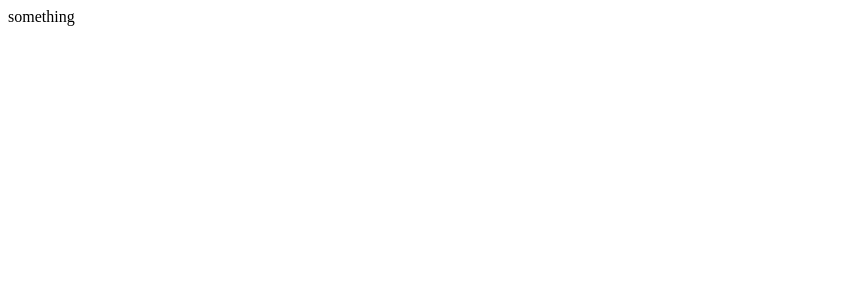
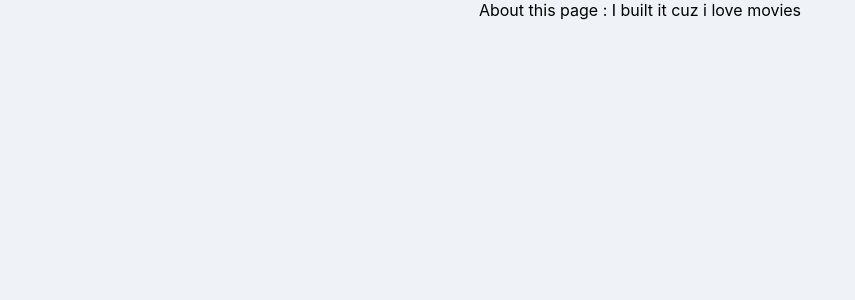
Before and after one commit to kingsubin/movie_app, a React (Create React App) app: page /#/about in a window 1280 px wide. Shown: the top 300 px of the page, without its empty margins (0-855 px from the left). Built offline with nearby package versions, Linux system fonts and the light colour scheme.

Commit message:
#6.1 Building the Router

```diff
--- a/src/App.js
+++ b/src/App.js
@@ -1,7 +1,16 @@
 import React from "react";
+import { HashRouter, Route } from "react-router-dom";
+import Home from "./routes/Home";
+import About from "./routes/About";
+
 
 function App() {
-  return <span>something</span>
+  return (
+  <HashRouter>
+    <Route path="/" exact={true} component={Home} />
+    <Route path="/about" component={About} />
+  </HashRouter>
+  );
 }
 
 export default App;
--- a/src/routes/About.js
+++ b/src/routes/About.js
@@ -0,0 +1,7 @@
+import React from "react";
+
+function About(props) {
+  return <span>About this page : I built it cuz i love movies</span>;
+}
+
+export default About;
--- a/src/routes/Home.js
+++ b/src/routes/Home.js
@@ -53,5 +53,4 @@ class Home extends React.Component {
   }
 }
 
-export default class Home extends React.Component {
-    ;
+export default Home;
```
Also changed, not shown: 1 other file (tests, documents, lock files or other folders).
